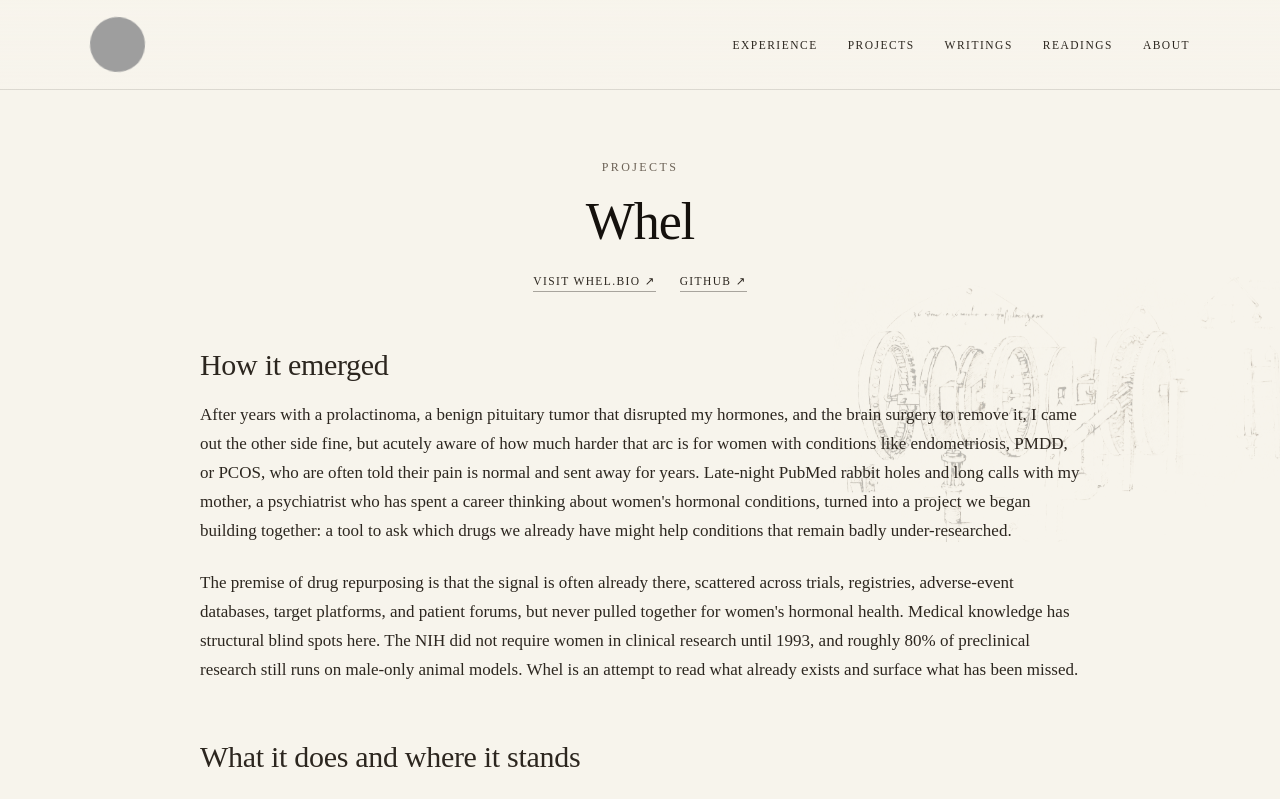
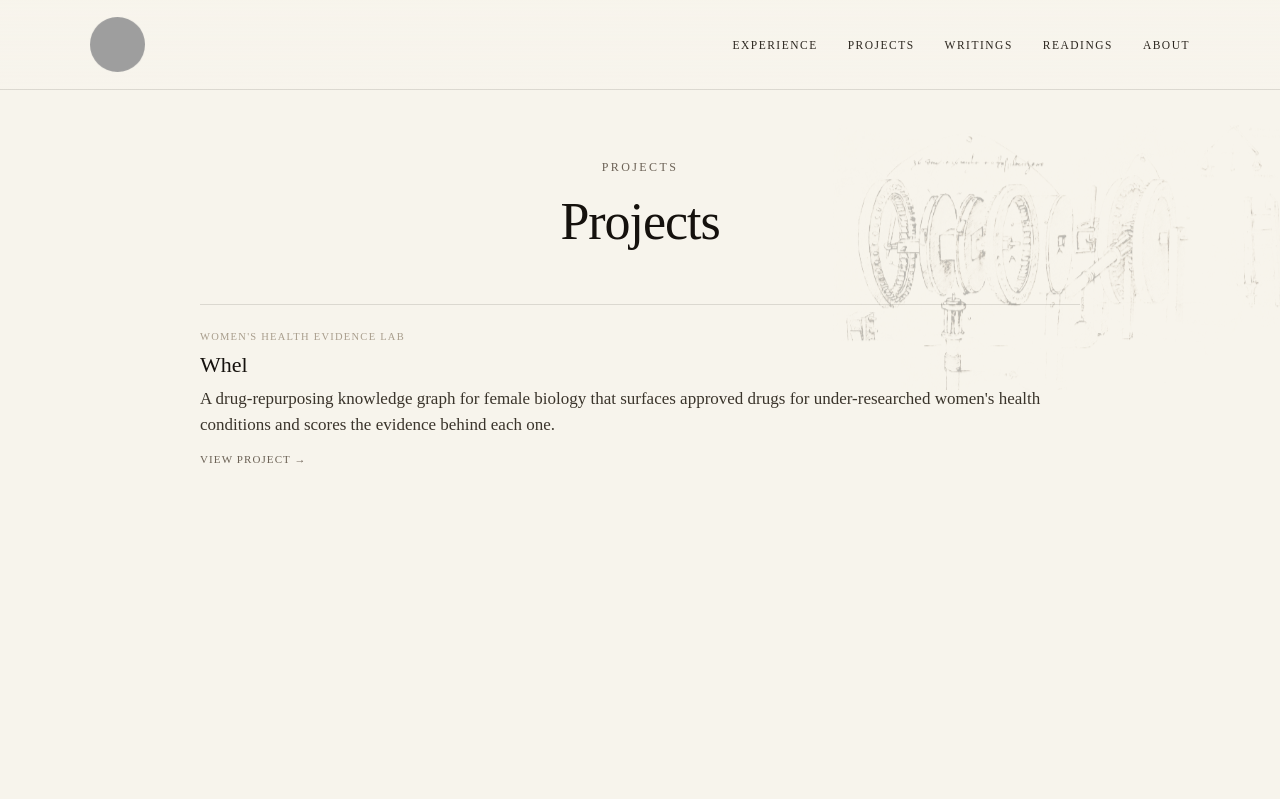
Before and after one commit to veronicas-world/aboutme, a Next.js app: page /projects in a window 1280 px wide. Shown: the top 799 px of the page. Built offline with nearby package versions, Linux system fonts and the light colour scheme; grey boxes are pictures that could not be loaded.

Commit message:
Add Projects cover page with Whel; move writeup to /projects/whel

```diff
--- /dev/null
+++ b/next.config.build.mjs
@@ -0,0 +1,2 @@
+import base from './next.config.mjs';
+export default { ...base, distDir: '/tmp/nextbuild' };
--- a/src/app/projects/page.tsx
+++ b/src/app/projects/page.tsx
@@ -1,30 +1,28 @@
-import fs from "fs";
-import path from "path";
 import type { Metadata } from "next";
-import Article from "@/components/Article";
+import Link from "next/link";
 import BgSketch from "@/components/BgSketch";
 
 export const metadata: Metadata = {
   title: "Projects · Veronica Agudelo",
   description:
-    "Whel (Women's Health Evidence Lab) — a drug-repurposing platform for female biology.",
+    "Projects — including Whel (Women's Health Evidence Lab), a drug-repurposing platform for female biology.",
 };
 
-const links = [
-  { label: "Visit whel.bio", href: "https://whel.bio/" },
-  { label: "GitHub", href: "https://github.com/veronicas-world/WHEL" },
+const projects = [
+  {
+    slug: "whel",
+    title: "Whel",
+    meta: "Women's Health Evidence Lab",
+    excerpt:
+      "A drug-repurposing knowledge graph for female biology that surfaces approved drugs for under-researched women's health conditions and scores the evidence behind each one.",
+  },
 ];
 
 export default function ProjectsPage() {
-  const md = fs.readFileSync(
-    path.join(process.cwd(), "content", "whel.md"),
-    "utf8"
-  );
-
   return (
     <main className="wrap" style={{ paddingTop: 70, paddingBottom: 30, position: "relative" }}>
       <BgSketch name="hero" style={{ top: "10%", right: "-7%", width: 480 }} />
-      <header className="col tcenter" style={{ margin: "0 auto 40px" }}>
+      <header className="col tcenter" style={{ margin: "0 auto 56px" }}>
         <div
           className="mono"
           style={{
@@ -43,44 +41,58 @@
             fontSize: "clamp(32px,4.5vw,52px)",
             lineHeight: 0.98,
             letterSpacing: "-0.02em",
-            margin: "0 0 16px",
+            margin: 0,
           }}
         >
-          Whel
+          Projects
         </h1>
-        <div
-          style={{
-            display: "flex",
-            justifyContent: "center",
-            flexWrap: "wrap",
-            gap: 24,
-            marginTop: 26,
-          }}
-        >
-          {links.map((l) => (
-            <a
-              key={l.href}
-              href={l.href}
-              target="_blank"
-              rel="noopener noreferrer"
-              className="mono"
-              style={{
-                fontSize: 11.5,
-                letterSpacing: "0.12em",
-                textTransform: "uppercase",
-                color: "var(--ink-2)",
-                borderBottom: "1px solid rgba(21,17,13,.35)",
-                paddingBottom: 3,
-              }}
-            >
-              {l.label} ↗
-            </a>
-          ))}
-        </div>
       </header>
 
       <div className="col">
-        <Article content={md} />
+        <div style={{ display: "flex", flexDirection: "column", gap: 4 }}>
+          {projects.map((p) => (
+            <Link key={p.slug} href={`/projects/${p.slug}`} className="post-card">
+              <div className="post-card-body">
+                <div
+                  className="mono"
+                  style={{
+                    fontSize: 10.5,
+                    letterSpacing: "0.12em",
+                    textTransform: "uppercase",
+                    color: "var(--sepia-3)",
+                    marginBottom: 9,
+                  }}
+                >
+                  {p.meta}
+                </div>
+                <div style={{ fontSize: 22, lineHeight: 1.25, marginBottom: 8 }}>
+                  {p.title}
+                </div>
+                <p
+                  style={{
+                    fontSize: 17,
+                    lineHeight: 1.5,
+                    color: "var(--ink-3)",
+                    margin: "0 0 12px",
+                  }}
+                >
+                  {p.excerpt}
+                </p>
+                <span
+                  className="mono post-card-cta"
+                  style={{
+                    fontSize: 11,
+                    letterSpacing: "0.1em",
+                    textTransform: "uppercase",
+                    color: "var(--sepia)",
+                  }}
+                >
+                  View project →
+                </span>
+              </div>
+            </Link>
+          ))}
+        </div>
       </div>
     </main>
   );
```
Also changed, not shown: src/app/projects/whel/page.tsx (added, +90 -0 lines).
